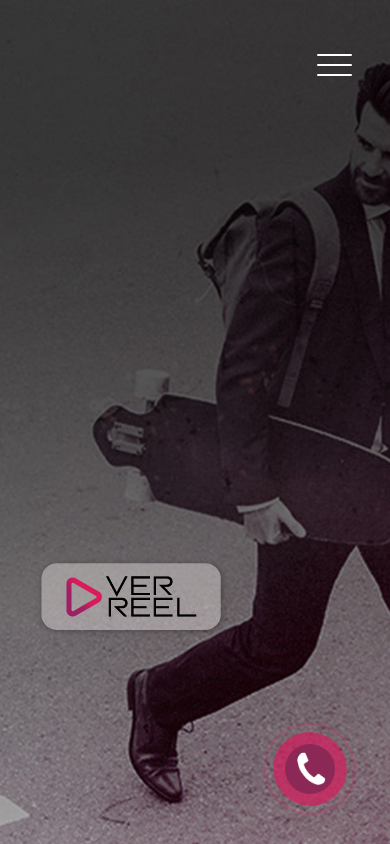
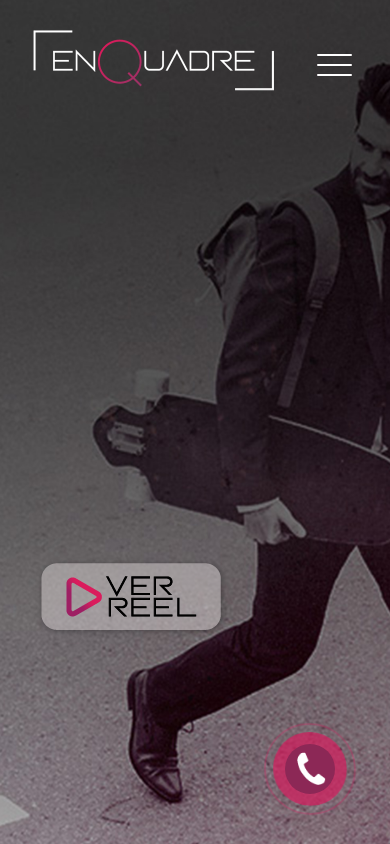
Before and after one commit to cristiansot/enquadre-website, a React (Create React App) app: page / in a window 390 px wide. Built offline with nearby package versions, Linux system fonts and the light colour scheme.

Commit message:
Logo fixed

```diff
--- a/package.json
+++ b/package.json
@@ -13,9 +13,9 @@
         "gsap": "^3.12.5",
         "react": "^18.2.0",
         "react-dom": "^18.2.0",
-        "react-hook-form": "^7.50.1",
+        "react-hook-form": "^7.51.0",
         "react-player": "^2.14.1",
-        "react-scripts": "^3.0.1",
+        "react-scripts": "^5.0.1",
         "react-share": "^5.0.3",
         "react-social-icons": "^6.10.0",
         "web-vitals": "^2.1.4",
--- a/src/App.css
+++ b/src/App.css
@@ -68,6 +68,11 @@ body {
   background: black;
   font-family: "Inter", sans-serif;
   text-transform: uppercase;
+}
+
+#logotipo {
+  position: absolute;
+  top: -9999px;
 }
 
 .logo {
@@ -192,13 +197,15 @@ h3 {
 
 @media screen and (max-width: 650px) {
 
-  header nav{
+  nav{
     display: none;
   }
 
-  .logo {
+  #logotipo {
     width: 250px;
     margin: 45px 0 0 10px;
+    top: -20px;
+
   }
 
   #overlay-button {
--- a/src/components/Code.js
+++ b/src/components/Code.js
@@ -155,9 +155,9 @@ const Code = () => {
   return (
     <div className="app-container">
       <header className="header">
+      <img id='logotipo' src={logo} alt="logo" />
         <nav>
-        <a href="#first"><img className='logo' src={logo} alt="logo" /></a>
-
+          <a href="#first"><img className='logo' src={logo} alt="logo" /></a>
           <a href="#first">Inicio </a>
           <a href="#second">Servicios </a>
           <a href="#third">Nosotros </a>
@@ -215,7 +215,6 @@ const Code = () => {
 
       <Section
         id="fifth"
-        title="Contacto"
         className="fifth"
         bgUrl={contacto}
       >
@@ -223,7 +222,7 @@ const Code = () => {
           e-mail: marcelo@enquadre.cl
         </h3>
         <h3 className='movil' href="tel:+56993595606" >
-          Móvil: +56 9 9359 5606
+          Whatsapp: +56 9 9359 5606
         </h3>
         {/* <Form className='form'/>  */}
         <img className='contactoMobile' src={contactoMobile} alt="Contacto" />
```
Also changed, not shown: 1 other file (tests, documents, lock files or other folders).
